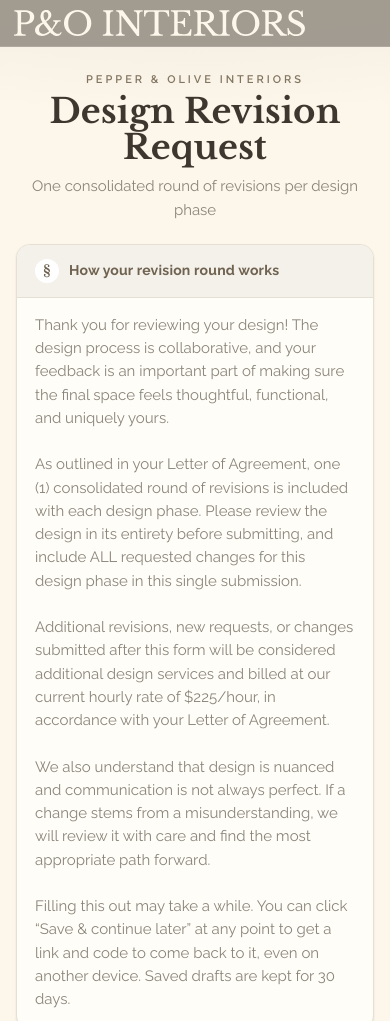
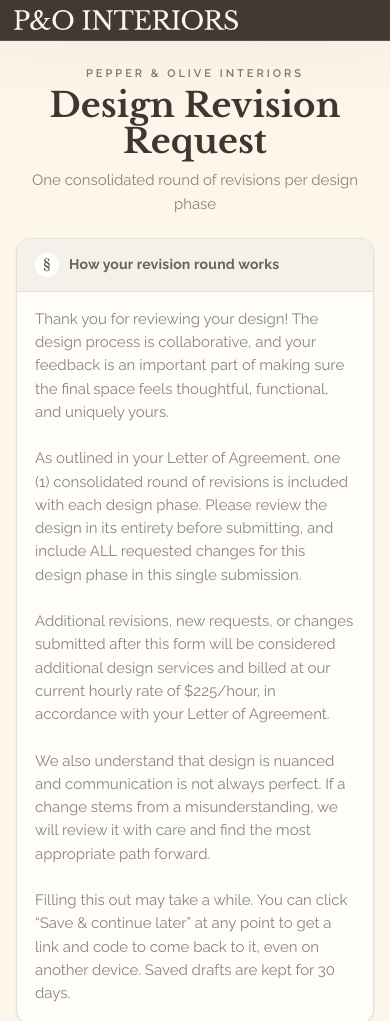
Before and after one commit to eruji/revision_form, a website: page clients/form.html in a window 390 px wide. Shown: the top 1021 px of the page. Drawn offline with nearby package versions, Linux system fonts and the light colour scheme.

Commit message:
Use the real P&O logo assets from the main site repo
- Source logo-long.svg / logo-short.svg / favicon.ico from
  GIT/pepperandolive.com/src/assets/images/logos (the live SVGs were
  Astro-optimized copies)
- Header now shows the long wordmark on desktop and the short wordmark on
  mobile, mirroring the main nav, and the topbar is darkened to #3d372f so
  the cream logo reads clearly

```diff
--- a/clients/form.html
+++ b/clients/form.html
@@ -17,7 +17,8 @@
   <!-- ═══════════════════════════ TOP BAR ═══════════════════════════ -->
   <header class="topbar">
     <div class="topbar__brand">
-      <img class="topbar__logo" src="/clients/logo-short.svg" alt="Pepper &amp; Olive Interiors" />
+      <img class="topbar__logo topbar__logo--long" src="/clients/logo-long.svg" alt="Pepper &amp; Olive Interiors" />
+      <img class="topbar__logo topbar__logo--short" src="/clients/logo-short.svg" alt="Pepper &amp; Olive Interiors" />
       <span class="topbar__sub">Revision Request Form</span>
     </div>
     <div class="topbar__actions" id="topbarActions" hidden>
--- a/styles.css
+++ b/styles.css
@@ -61,16 +61,21 @@ h1, h2, h3 { font-family: var(--serif); font-weight: 600; margin: 0; letter-spac
   flex-wrap: wrap;
   gap: 10px 16px;
   padding: 10px clamp(16px, 4vw, 40px);
-  background: rgba(158, 152, 142, 0.97);
+  background: rgba(61, 55, 47, 0.98);
   backdrop-filter: blur(10px);
-  border-bottom: 1px solid rgba(255, 255, 255, 0.14);
+  border-bottom: 1px solid rgba(255, 255, 255, 0.12);
 }
 .topbar__brand { display: flex; align-items: center; gap: 12px; flex: 1 1 auto; min-width: 0; }
-.topbar__logo { height: 26px; width: auto; display: block; }
+.topbar__logo--long { height: 16px; width: auto; display: block; }
+.topbar__logo--short { height: 20px; width: auto; display: none; }
+@media (max-width: 860px) {
+  .topbar__logo--long { display: none; }
+  .topbar__logo--short { display: block; }
+}
 .topbar__sub {
   font-size: 12px;
-  color: rgba(253, 246, 234, 0.82);
-  border-left: 1px solid rgba(253, 246, 234, 0.28);
+  color: rgba(253, 246, 234, 0.72);
+  border-left: 1px solid rgba(253, 246, 234, 0.24);
   padding-left: 12px;
 }
 .topbar__actions { display: flex; gap: 8px; flex-wrap: wrap; }
```
Also changed, not shown: clients/view.html (+2 -1 lines), index.html (+2 -1 lines).
